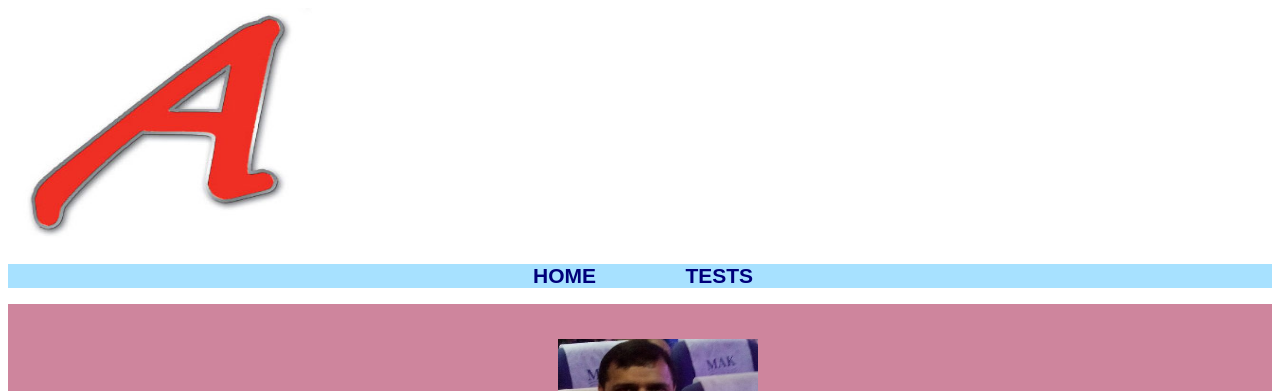
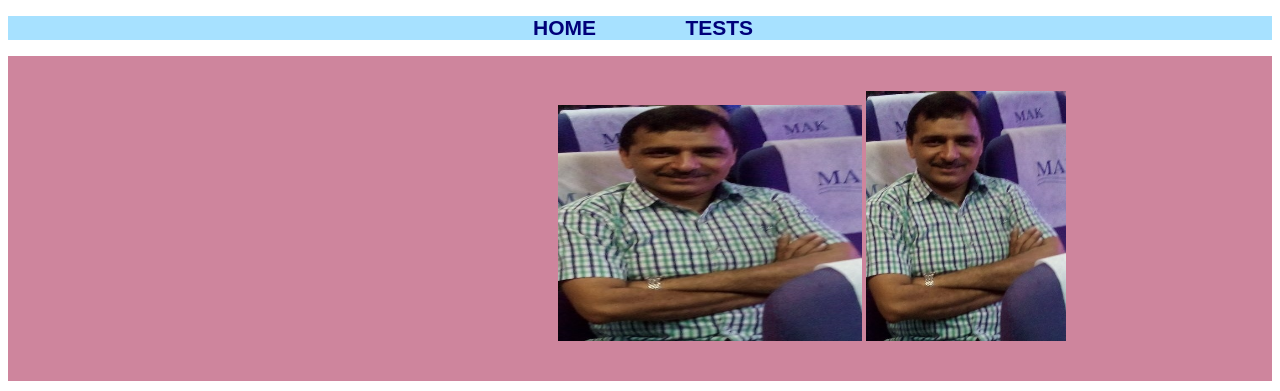
Before and after one commit to arunkukreja/arun_kukreja.github.io, a plain HTML site: page index.html in a window 1280 px wide. Shown: the top 391 px of the page. Drawn offline with Linux system fonts and the light colour scheme.

Commit message:
Update index.html

```diff
--- a/index.html
+++ b/index.html
@@ -4,7 +4,6 @@
 		<title>ARUN KUKREJA</title>
 		<link rel="stylesheet" href="index.css">
 		<link rel="shortcut icon" href="2.jpg" type="images/jpg"/>
-		<img src="2.jpg" class="img-circle" alt="Cinque Terre" width="304" height="236">
 		<link rel="stylesheet" href="https://maxcdn.bootstrapcdn.com/font-awesome/4.4.0/css/font-awesome.min.css">
 	</head>
 	<body>
@@ -16,6 +15,7 @@
 	</div>
 
 		<div class="wrap1">
+		<img src="1.jpg" class="img-circle" alt="Cinque Terre" width="304" height="236">
 		<img src="1.jpg" height="250" width="200" >
 		</div>
 		<p><b>ARUN KUKREJA</P></b>
```
